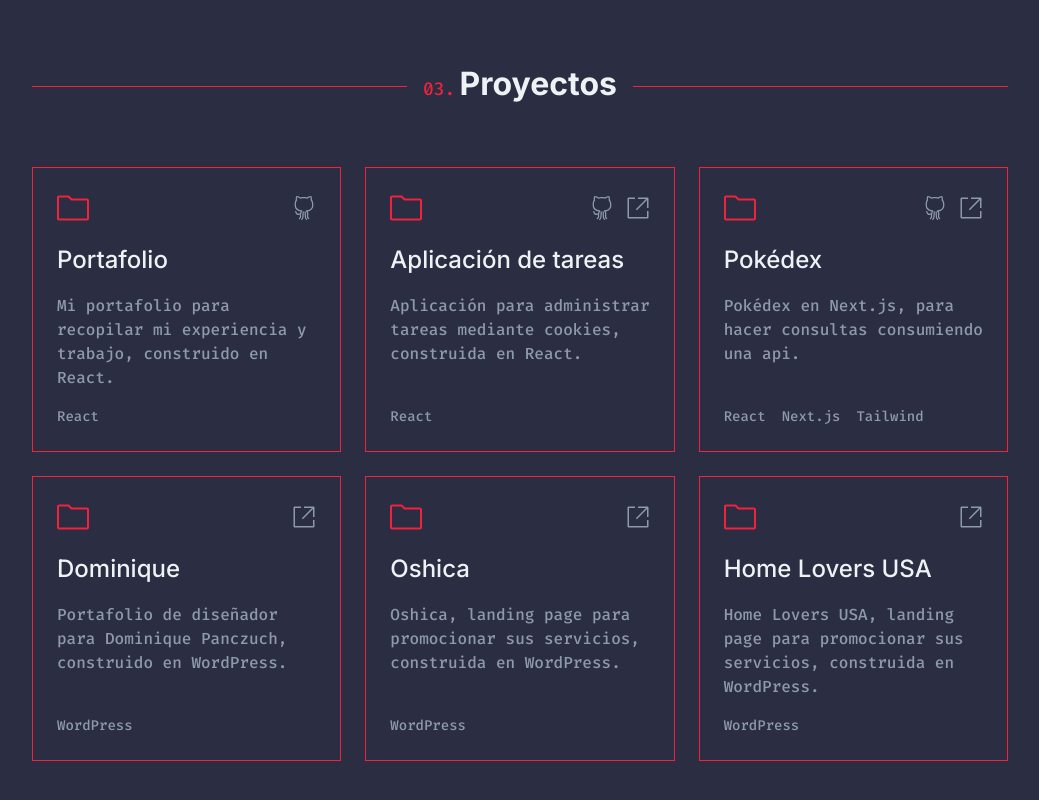
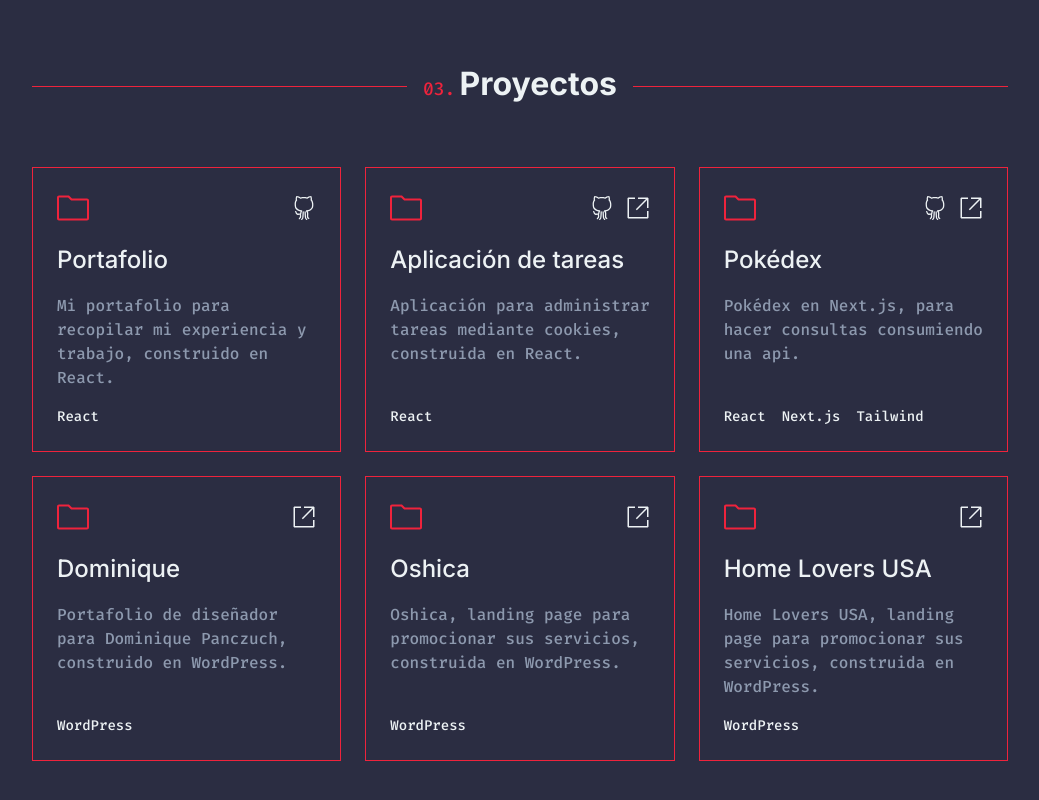
Before and after one commit to carlosamarto/portfolio, a React (Vite) app: page / in a window 1280 px wide. Shown: the part 1612-2412 px from the top of the page, without its empty margins (120-1159 px from the left). Built offline with nearby package versions, Linux system fonts and the light colour scheme.

Commit message:
Update/WPI: Fix Colors

```diff
--- a/src/Components/CardProject/CardProject.css
+++ b/src/Components/CardProject/CardProject.css
@@ -34,7 +34,7 @@
 }
 .card-project__links {
 	z-index: 2;
-	color: #8d99ae;
+	color: #edf2f4;
 	position: relative;
 	text-decoration: none;
 	transition: all 0.2s ease-in-out;
@@ -79,7 +79,7 @@
 }
 .card-project__technology {
 	line-height: 1.5;
-	color: #8d99ae;
+	color: #edf2f4;
 	font-weight: 500;
 	font-size: 1.4rem;
 	font-family: "Fira Code", monospace;
```
